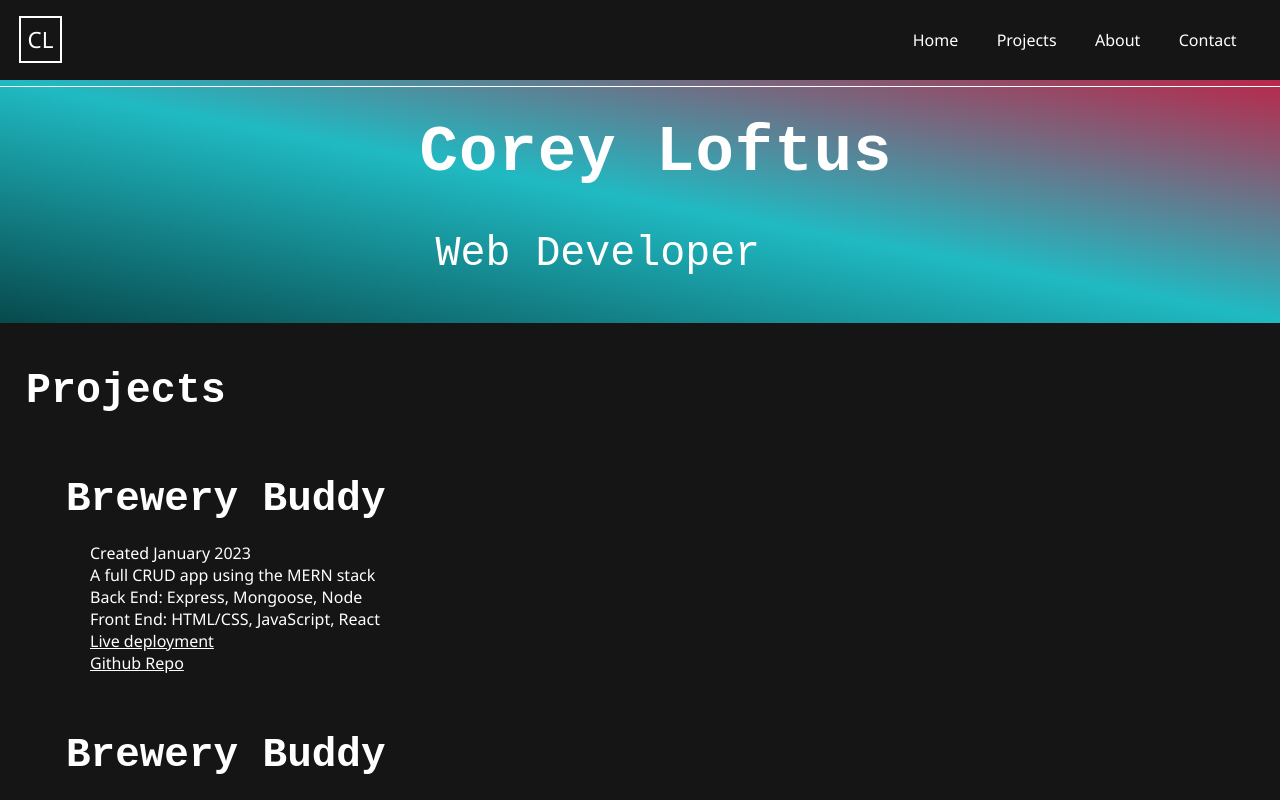
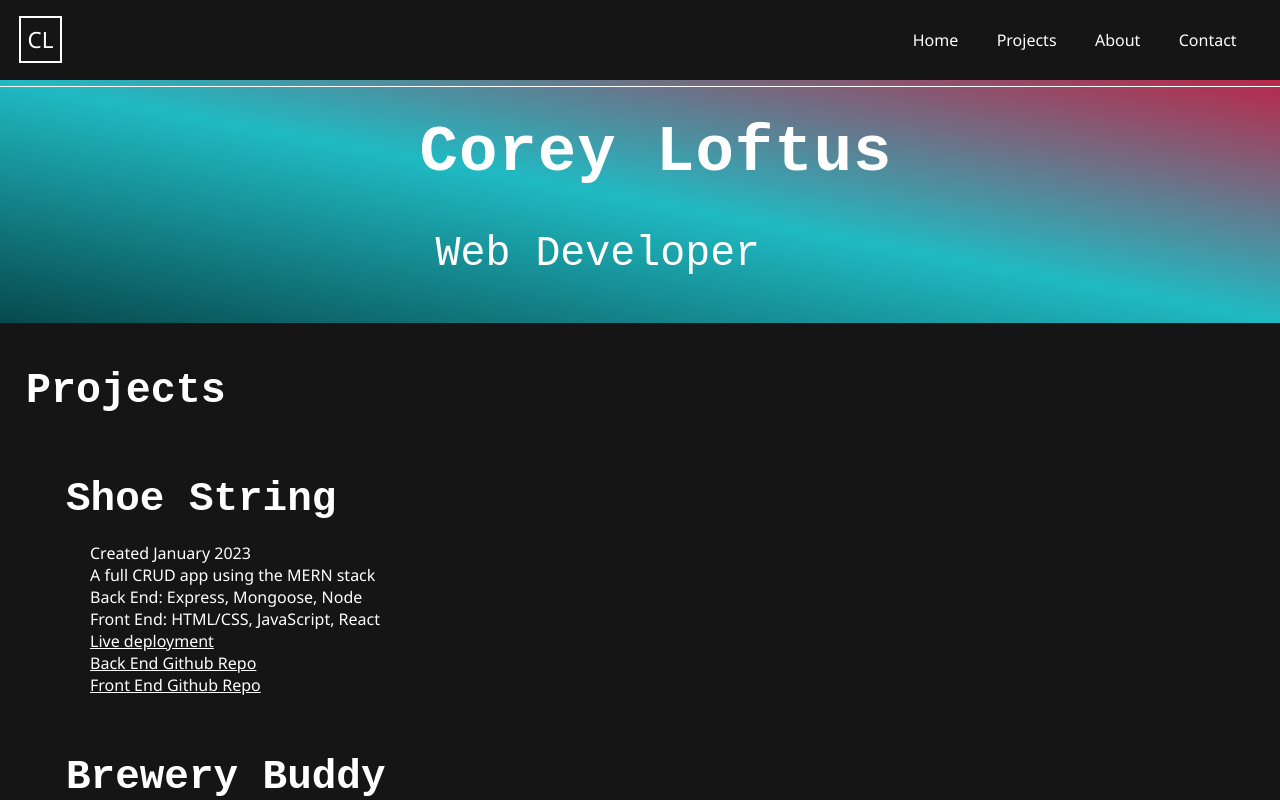
Before and after one commit to coreyloftus/personal-portfolio, a React (Create React App) app: page / in a window 1280 px wide. Shown: the top 800 px of the page. Built offline with nearby package versions, Linux system fonts and the light colour scheme; a web font is replaced by a local one.

Commit message:
Added Project 3 to projects section

```diff
--- a/src/Projects.js
+++ b/src/Projects.js
@@ -6,20 +6,25 @@ const Projects = () => {
             <h3 className="heading-2">Projects</h3>
             <div className="content-container">
                 <div className="project-box">
-                    <h4 className="heading-3">Brewery Buddy</h4>
+                    <h4 className="heading-3">Shoe String</h4>
                     <ul>
                         <li>Created January 2023</li>
                         <li>A full CRUD app using the MERN stack</li>
                         <li>Back End: Express, Mongoose, Node</li>
                         <li>Front End: HTML/CSS, JavaScript, React</li>
                         <li>
-                            <a href="https://brewerybuddy.netlify.app/" target="_blank" rel="noopener noreferrer">
+                            <a href="https://shoe-string.netlify.app/" target="_blank" rel="noopener noreferrer">
                                 Live deployment
                             </a>
                         </li>
                         <li>
-                            <a href="https://github.com/jordbort/project-2-brewery-app" target="_blank" rel="noopener noreferrer">
-                                Github Repo
+                            <a href="https://github.com/coreyloftus/ShoeString-Backend" target="_blank" rel="noopener noreferrer">
+                                Back End Github Repo
+                            </a>
+                        </li>
+                        <li>
+                            <a href="https://github.com/Calathea-Z/ShoeString-Frontend" target="_blank" rel="noopener noreferrer">
+                                Front End Github Repo
                             </a>
                         </li>
                     </ul>
```
